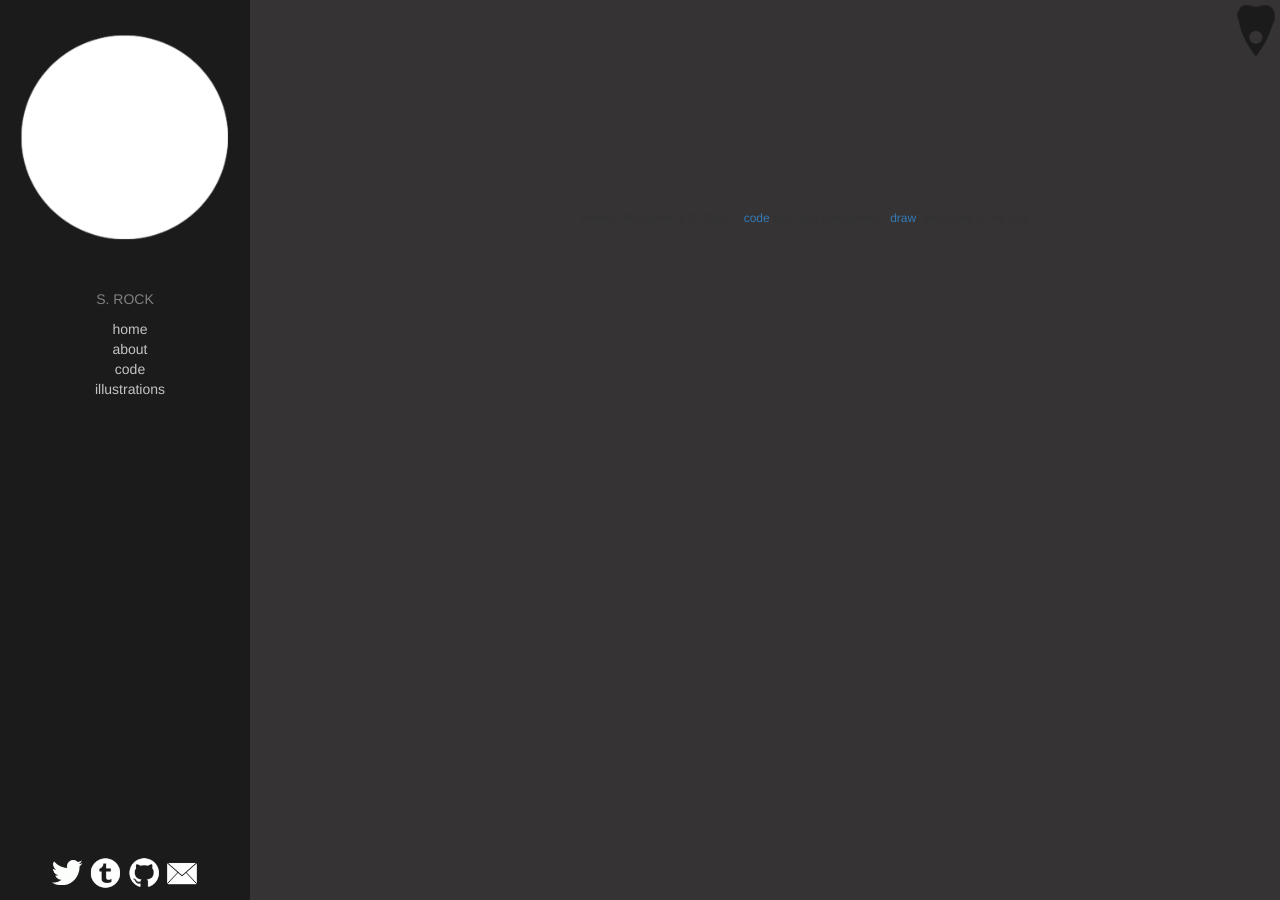
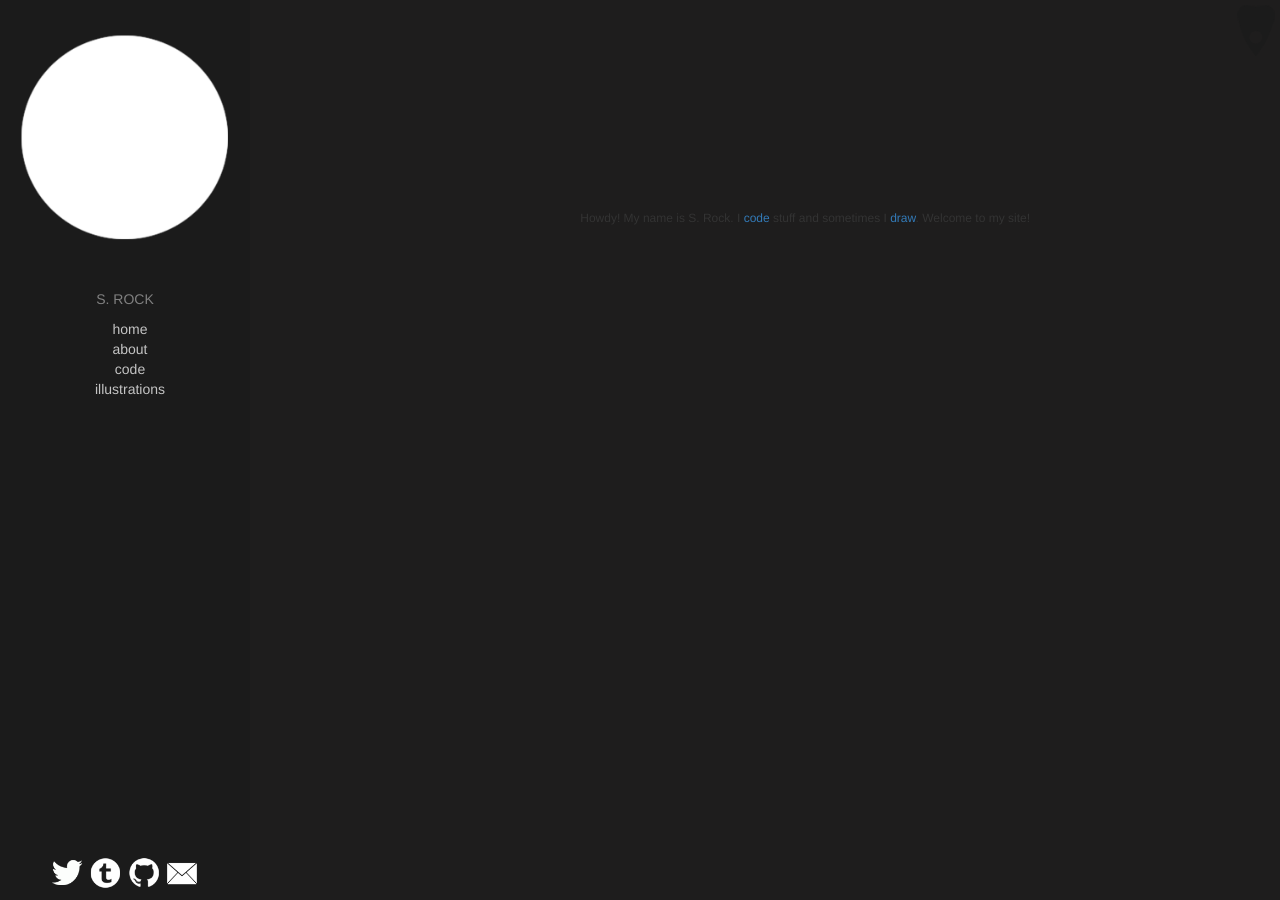
Before and after one commit to Revenir/revenir.github.io, a Jekyll site: the page built from index.html, in a window 1280 px wide. Built offline with Jekyll 4.4.1, drawn with Linux system fonts in a browser that asks for light colours.

Commit message:
Update main.css
Still too light! Arg!

```diff
--- a/css/main.css
+++ b/css/main.css
@@ -1,5 +1,6 @@
 html{
-    background-color:#353333;
+    background-color:#1e1d1d;
+    color:#c4c4c4;
 }
 
 .sidebar {
```
